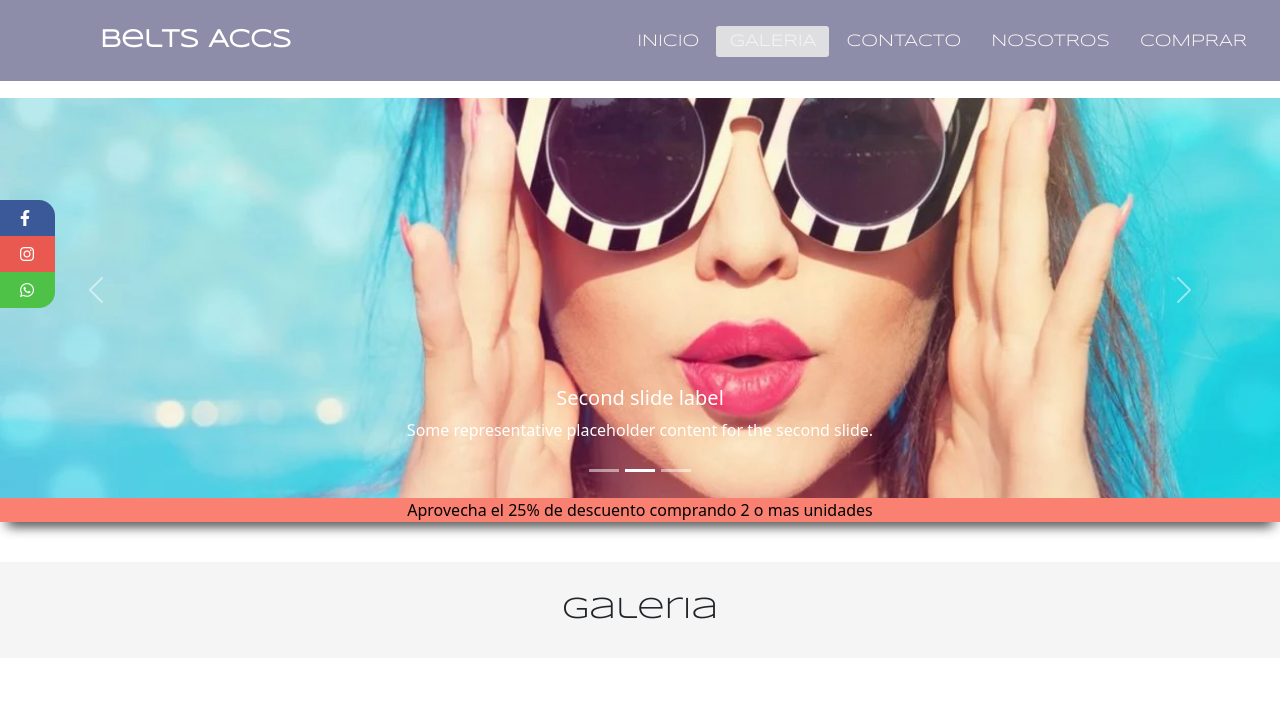
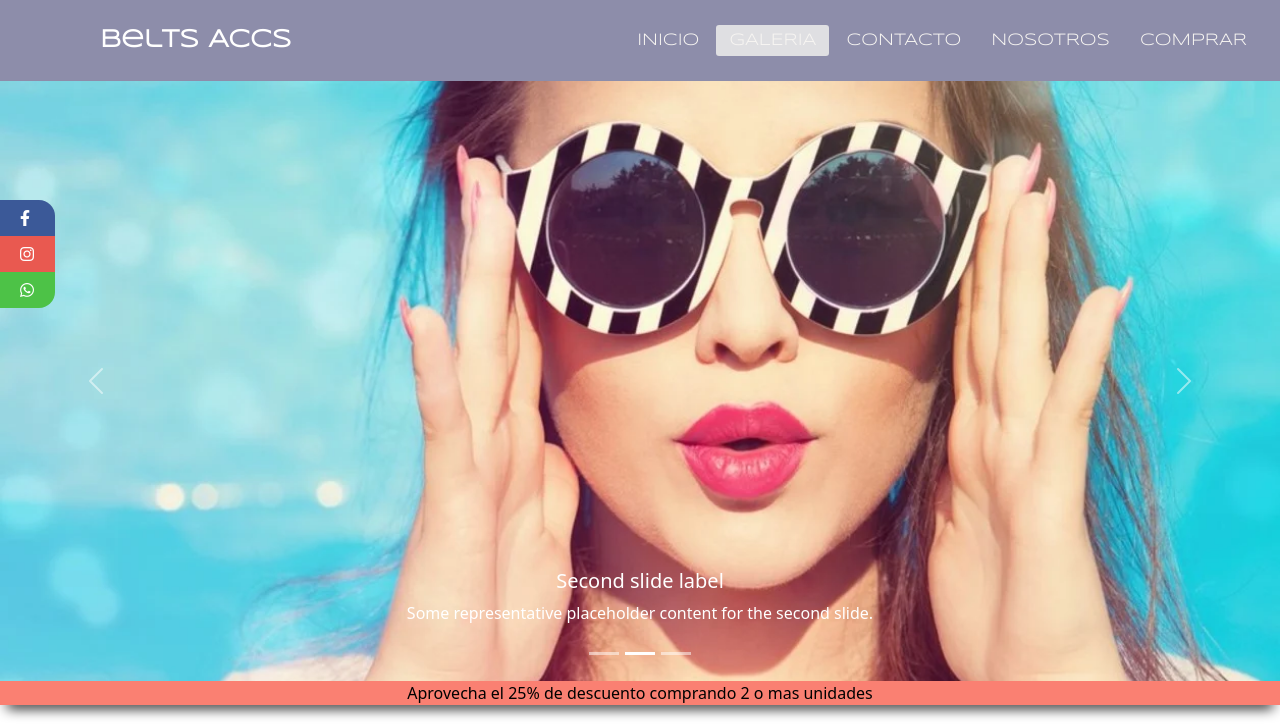
Before and after one commit to NachoCapra/RepositorioCoder2022, a plain HTML site: page sections/galeria.html in a window 1280 px wide. Shown: the top 726 px of the page. Drawn offline with nearby package versions, Linux system fonts and the light colour scheme; files that its build step writes are made by us from their sources; files whose address does not match are found by name.

Commit message:
Fix Imagenes

```diff
--- a/css/style.css
+++ b/css/style.css
@@ -45,8 +45,8 @@ nav ul {
 
 nav ul li {
   display: inline-block;
-  line-height: 80px;
-  /* margin-top: 27px!important; */
+  /* line-height: 80px; */
+  margin-top: 27px!important;
   /* margin: 0 5px; */
 }
 
@@ -93,13 +93,12 @@ a:hover {
 
 
 .img-responsive {
-  width: 100%;
-  height: 400px;
+  width: 100vw;
+  height: 600px;
   object-fit: cover;
-  position: relative;
+  /* position: relative; */
   overflow-x: hidden;
 }
-
 
 /* Descuentos */
 
@@ -280,6 +279,10 @@ div>h6 {
   margin-top: 40px;
   padding-bottom: 30px;
   padding-top: 30px;
+}
+
+.galeria-h1{
+  font-size: 65px;
 }
 
 /* Comprar */
```
